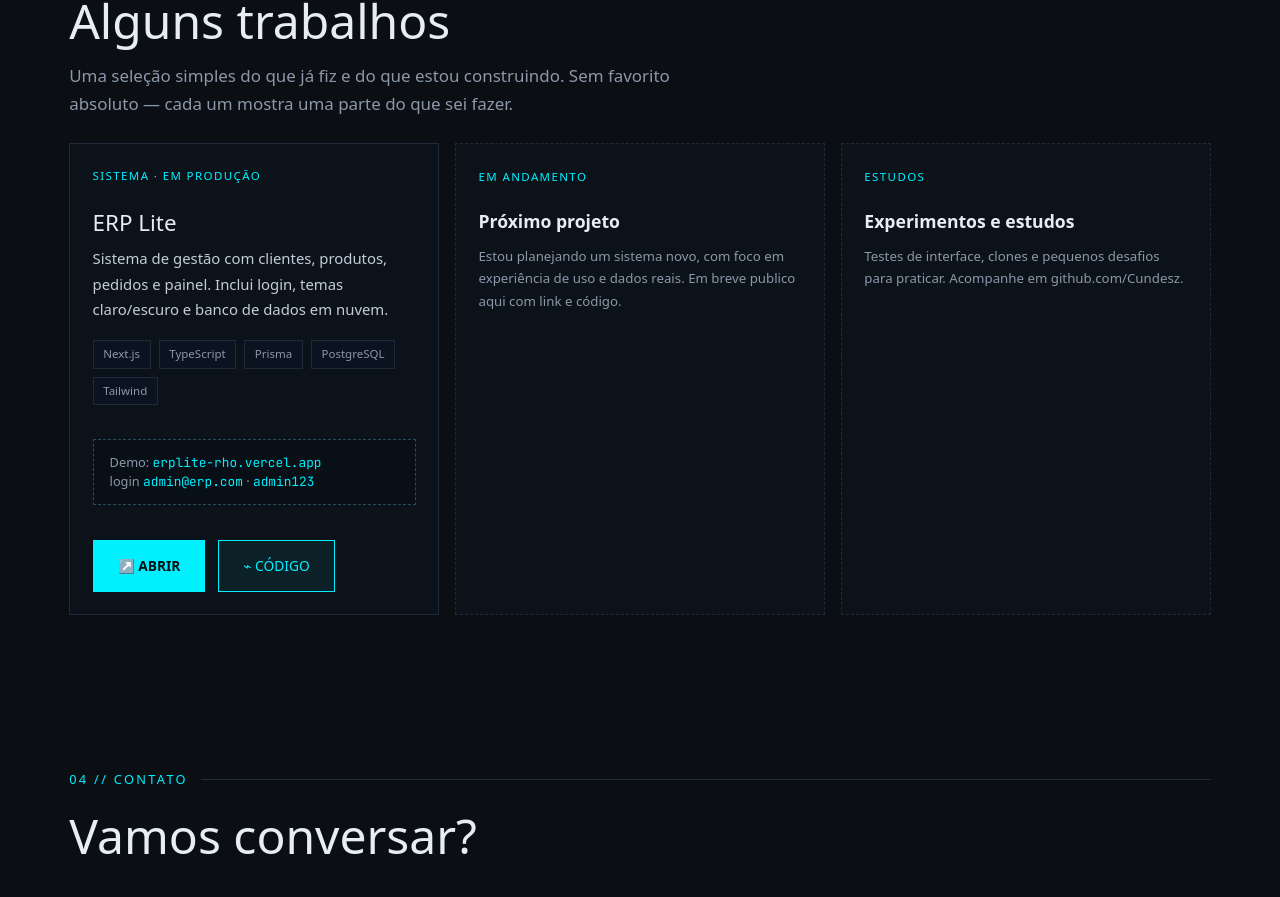
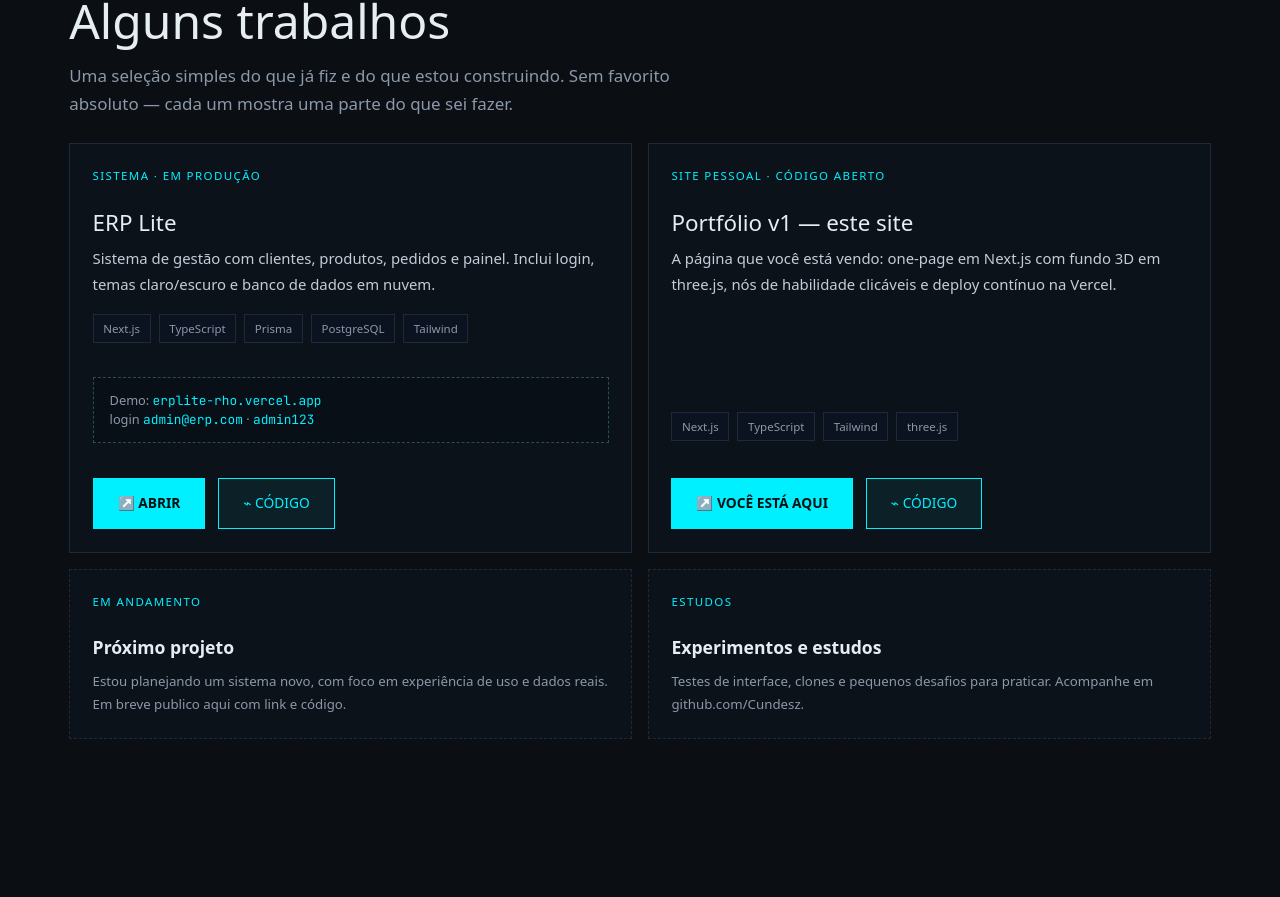
Before and after one commit to Cundesz/portfolio-v1, a Next.js app: page / in a window 1280 px wide. Shown: the part 2769-3666 px from the top of the page. Built offline with nearby package versions, Linux system fonts and the light colour scheme.

Commit message:
feat: portfolio como projeto na grade 2x2

```diff
--- a/app/globals.css
+++ b/app/globals.css
@@ -95,7 +95,7 @@ p.lead{color:var(--mut);max-width:62ch;font-size:1.06rem;line-height:1.7}
 .node:hover::before,.node.on::before{background:var(--acc);box-shadow:0 0 10px var(--acc)}
 #stack-out{border:1px solid var(--acc);background:#061014;padding:1rem 1.1rem;font-family:var(--mono);font-size:.84rem;line-height:1.7;min-height:170px;margin-top:1.4rem}
 #stack-out .ok{color:var(--acc)}
-.proj-grid{display:grid;grid-template-columns:repeat(3,1fr);gap:1rem;margin-top:1.5rem}
+.proj-grid{display:grid;grid-template-columns:repeat(2,1fr);gap:1rem;margin-top:1.5rem}
 @media(max-width:900px){.proj-grid{grid-template-columns:1fr}}
 .card{border:1px solid var(--line);background:rgba(14,20,29,.75);padding:1.4rem;display:flex;flex-direction:column}
 .card h3{font-family:var(--disp);font-size:1.4rem;margin:.6rem 0 .4rem}
--- a/components/Trabalhos.tsx
+++ b/components/Trabalhos.tsx
@@ -42,6 +42,28 @@ export default function Trabalhos() {
             </a>
           </div>
         </Reveal>
+        <Reveal className="card">
+          <div className="sub">SITE PESSOAL · CÓDIGO ABERTO</div>
+          <h3>Portfólio v1 — este site</h3>
+          <p>
+            A página que você está vendo: one-page em Next.js com fundo 3D em three.js, nós de habilidade
+            clicáveis e deploy contínuo na Vercel.
+          </p>
+          <div className="tags">
+            <span>Next.js</span>
+            <span>TypeScript</span>
+            <span>Tailwind</span>
+            <span>three.js</span>
+          </div>
+          <div className="proj-links">
+            <a className="btn solid" href="/">
+              ↗ VOCÊ ESTÁ AQUI
+            </a>
+            <a className="btn ghost" href="https://github.com/Cundesz/portfolio-v1" target="_blank" rel="noopener">
+              ⌁ CÓDIGO
+            </a>
+          </div>
+        </Reveal>
         <Reveal className="card soon">
           <div className="sub">EM ANDAMENTO</div>
           <b>Próximo projeto</b>
```
